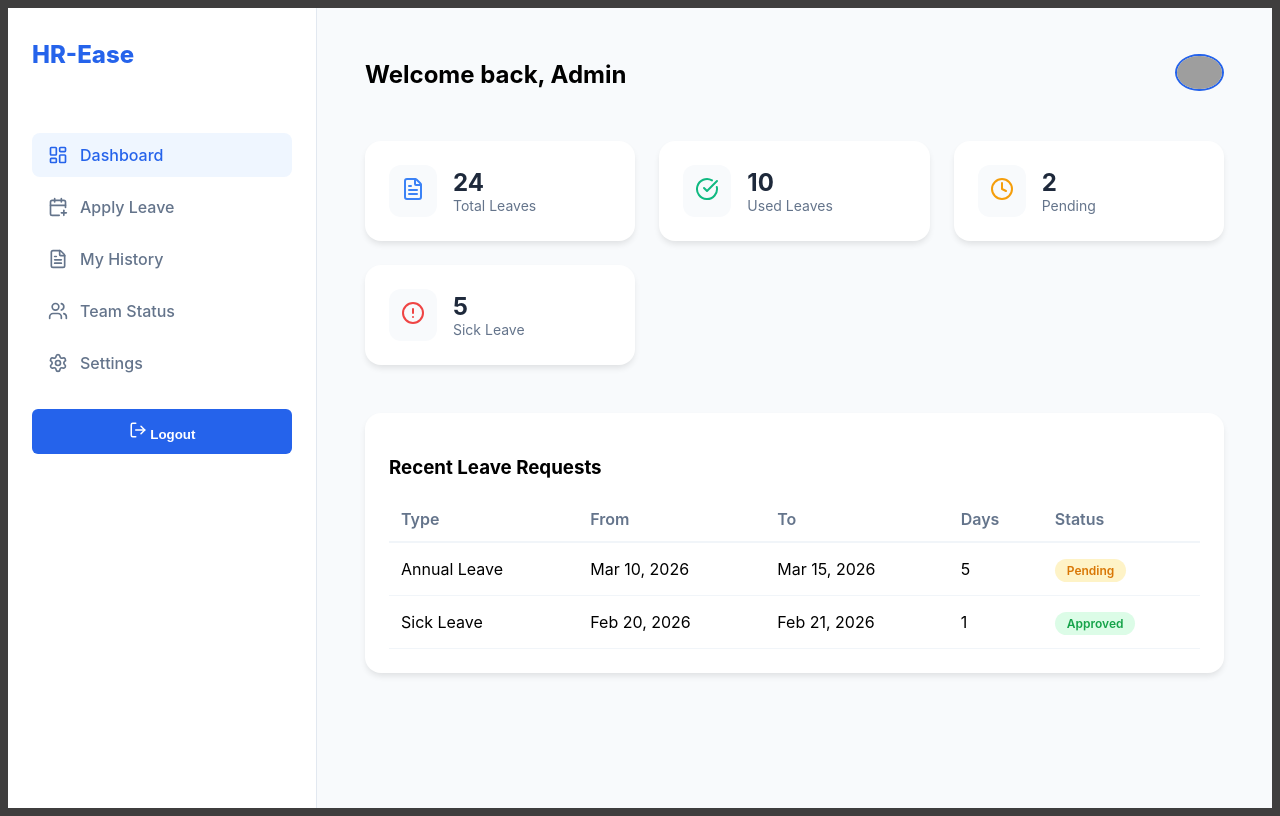
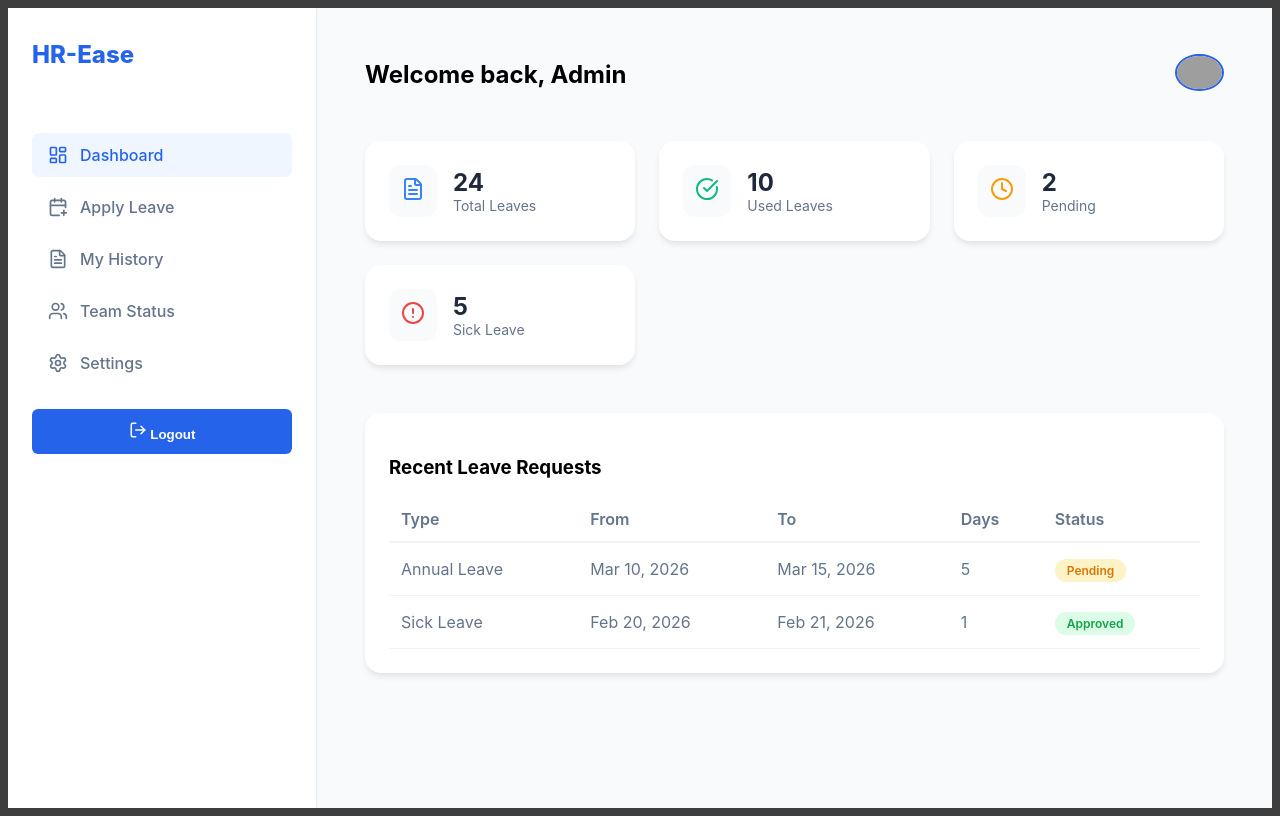
Before and after one commit to ChristianJohnRoa07/HR.LeaveManagement.UI, a React (Vite) app in the folder HrLeaveManagementUI/: page /dashboard in a window 1280 px wide. Built offline with nearby package versions, Linux system fonts and the light colour scheme; grey boxes are pictures that could not be loaded.

Commit message:
Update text color for leave request table

```diff
--- a/HrLeaveManagementUI/src/interface/homepage/dashboard/css/Dashboard.css
+++ b/HrLeaveManagementUI/src/interface/homepage/dashboard/css/Dashboard.css
@@ -84,6 +84,7 @@
 
 .leave-table td {
   padding: 16px 12px;
+  color: #64748b;
   border-bottom: 1px solid #f1f5f9;
 }
 
```
